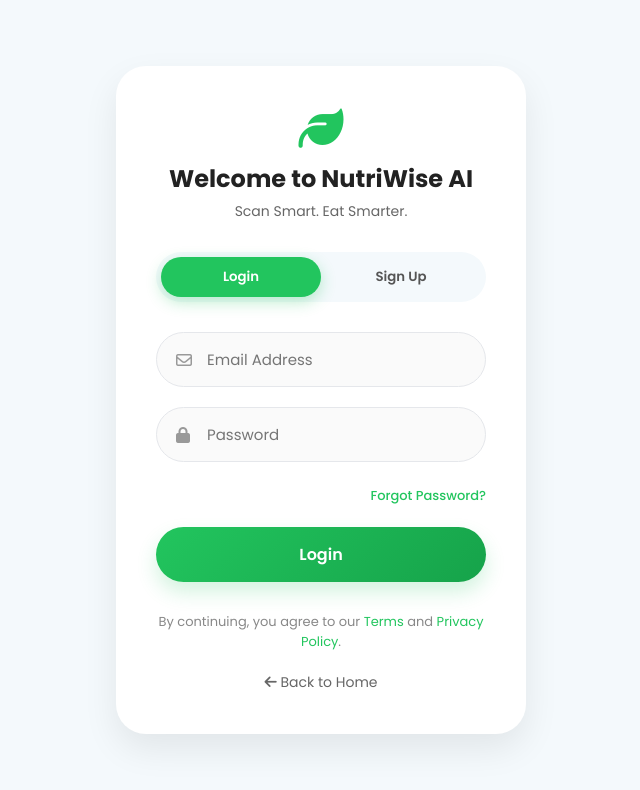
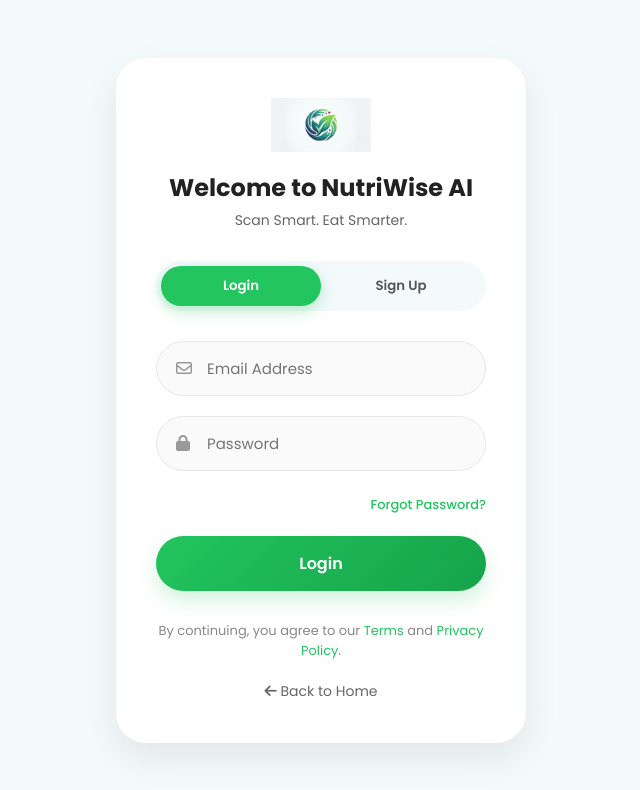
Before and after one commit to ishikamahto8/The-Debug-Divas, a plain HTML site: page frontend/login.html in a window 1280 px wide. Shown: the whole page, without its empty margins (319-959 px from the left). Drawn offline with Linux system fonts and the light colour scheme.

Commit message:
Added logo and favicon

```diff
--- a/frontend/about.css
+++ b/frontend/about.css
@@ -43,6 +43,16 @@ body{
     align-items:center;
 
     gap:12px;
+
+}
+
+.logo-img {
+
+    height: 38px;
+
+    width: auto;
+
+    object-fit: contain;
 
 }
 
--- a/frontend/dashboard.css
+++ b/frontend/dashboard.css
@@ -53,6 +53,16 @@ body{
     font-weight:700;
 
     color:#22C55E;
+
+}
+
+.logo-img {
+
+    height: 32px;
+
+    width: auto;
+
+    object-fit: contain;
 
 }
 
--- a/frontend/history.css
+++ b/frontend/history.css
@@ -27,6 +27,12 @@ body{
     display:flex;
     align-items:center;
     gap:12px;
+}
+
+.logo-img {
+    height: 36px;
+    width: auto;
+    object-fit: contain;
 }
 
 .logo i{
--- a/frontend/index.css
+++ b/frontend/index.css
@@ -33,6 +33,12 @@ body {
     font-size: 24px;
     font-weight: 700;
     color: #22C55E;
+}
+
+.logo-img {
+    height: 32px;
+    width: auto;
+    object-fit: contain;
 }
 
 .logo i {
--- a/frontend/login.css
+++ b/frontend/login.css
@@ -29,6 +29,15 @@ body {
 
 .auth-header {
     margin-bottom: 30px;
+}
+
+.logo-img {
+    width: auto;
+    object-fit: contain;
+}
+
+img.logo-icon {
+    height: 55px;
 }
 
 .logo-icon {
--- a/frontend/login.html
+++ b/frontend/login.html
@@ -5,6 +5,8 @@
     <meta charset="UTF-8">
     <meta name="viewport" content="width=device-width, initial-scale=1.0">
     <title>NutriWise AI | Authentication</title>
+    <!-- Favicon -->
+    <link rel="icon" type="image/png" href="logo.png">
     <!-- Google Fonts -->
     <link href="https://fonts.googleapis.com/css2?family=Poppins:wght@300;400;500;600;700&display=swap"
         rel="stylesheet">
@@ -20,7 +22,7 @@
         <div class="auth-box">
 
             <div class="auth-header">
-                <i class="fa-solid fa-leaf logo-icon"></i>
+                <img src="logo.png" alt="NutriWise AI Logo" class="logo-img logo-icon">
                 <h2>Welcome to NutriWise AI</h2>
                 <p>Scan Smart. Eat Smarter.</p>
             </div>
--- a/frontend/onboarding.css
+++ b/frontend/onboarding.css
@@ -28,6 +28,12 @@ body {
     font-size: 22px;
     font-weight: 700;
     color: #22C55E;
+}
+
+.logo-img {
+    height: 30px;
+    width: auto;
+    object-fit: contain;
 }
 
 /* Container */
--- a/frontend/scan.css
+++ b/frontend/scan.css
@@ -34,6 +34,16 @@ align-items:center;
 gap:15px;
 
 color:#22C55E;
+
+}
+
+.logo-img {
+
+    height: 38px;
+
+    width: auto;
+
+    object-fit: contain;
 
 }
 
```
Also changed, not shown: frontend/about.html (+4 -1 lines), frontend/dashboard.html (+4 -1 lines), frontend/history.html (+4 -1 lines), frontend/index.html (+4 -1 lines), frontend/onboarding.html (+4 -2 lines), frontend/scan.html (+4 -1 lines), frontend/logo.png (added).
